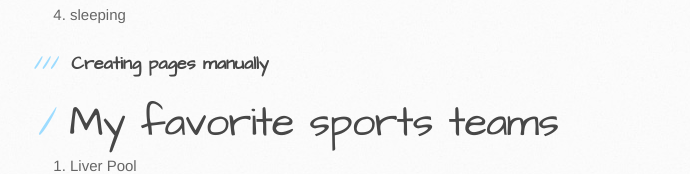
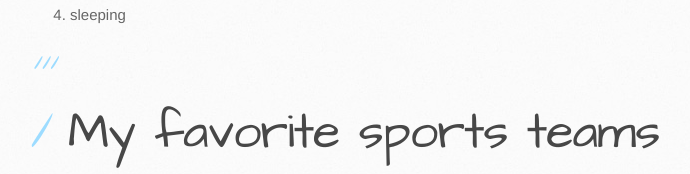
Before and after one commit to JMLackey/JMLackey.github.io, a plain HTML site: page index.html in a window 1280 px wide. Shown: the part 2175-2349 px from the top of the page, without its empty margins (103-793 px from the left). Drawn offline with Linux system fonts and the light colour scheme.

Commit message:
Update index.html

```diff
--- a/index.html
+++ b/index.html
@@ -56,7 +56,7 @@
 		</ol>
 
 <h3>
-<a id="creating-pages-manually" class="anchor" href="#creating-pages-manually" aria-hidden="true"><span aria-hidden="true" class="octicon octicon-link"></span></a>Creating pages manually</h3>
+
 <ol>
 		<h1>My favorite sports teams</h1>
 			<li>Liver Pool</li>
```
